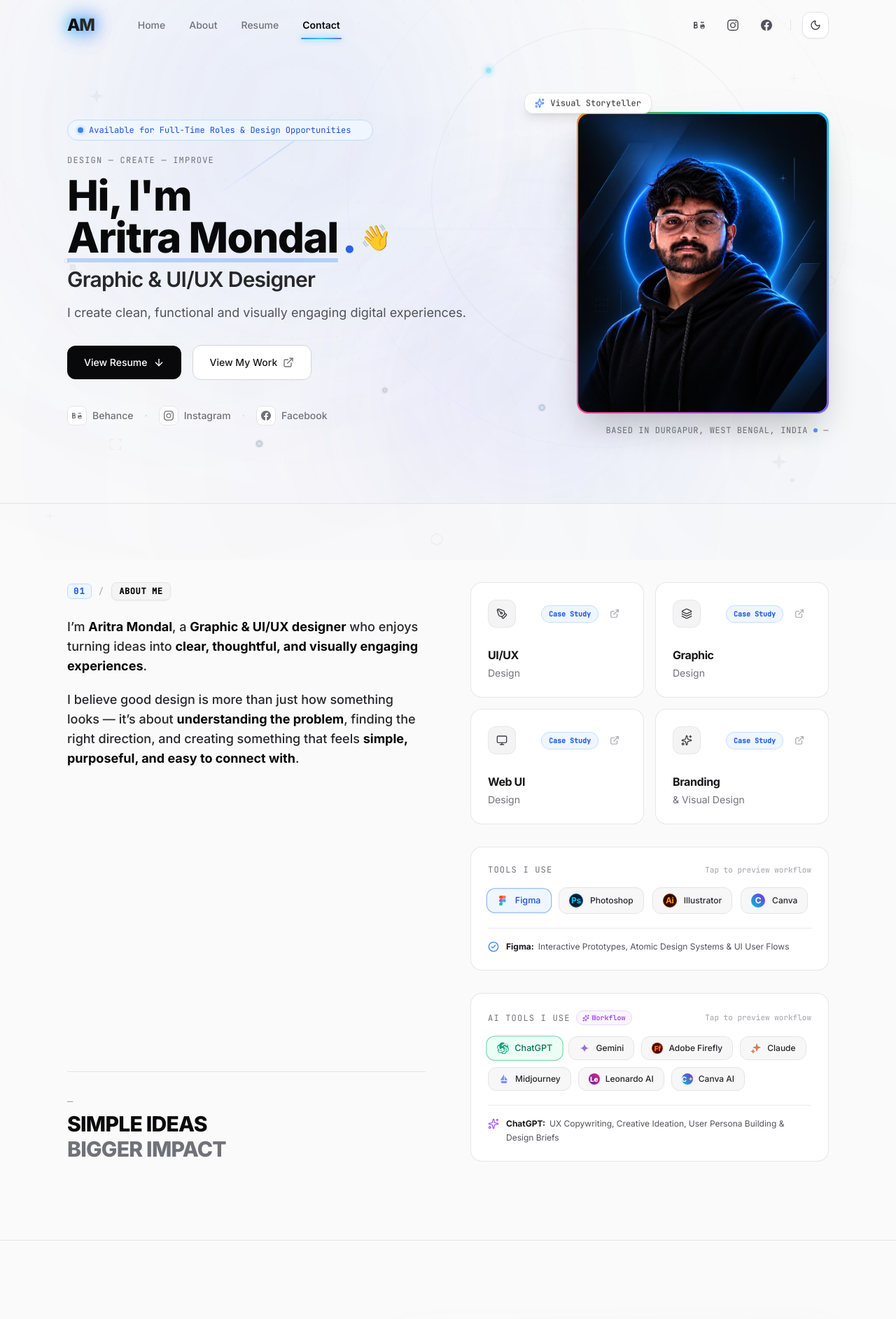
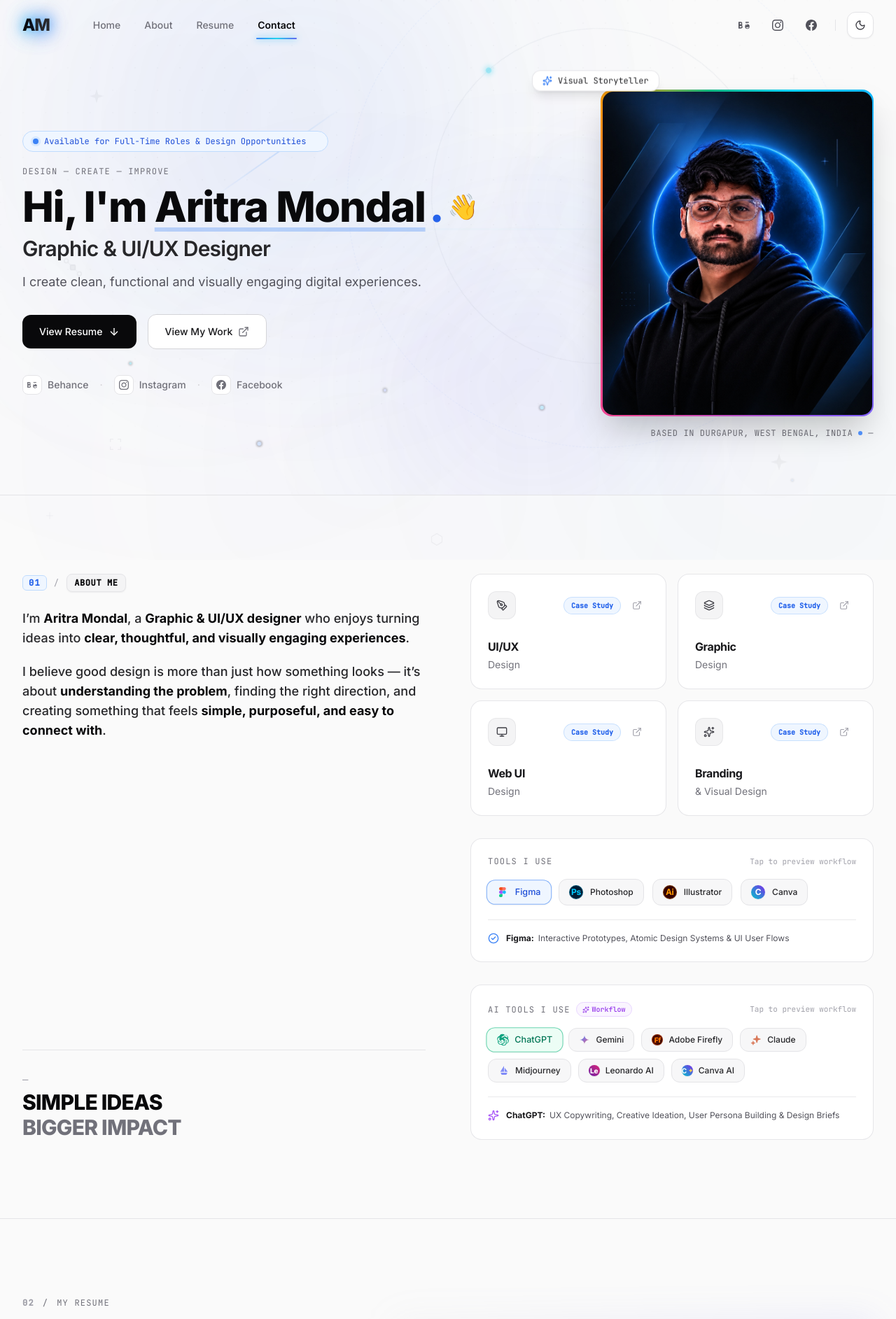
Before and after one commit to Dexp2k3/Portfolio-website-aritra, a React (Vite) app: page / in a window 1280 px wide. Shown: the top 1885 px of the page at 70% size. Built offline with nearby package versions, Linux system fonts and the light colour scheme.

Commit message:
fix(layout): expand container to xl:max-w-7xl, optimize hero vertical spacing, and elevate portrait sizing for desktop parity

```diff
--- a/src/components/Footer.jsx
+++ b/src/components/Footer.jsx
@@ -10,7 +10,7 @@ export function Footer() {
 
   return (
     <footer className="relative z-10 border-t border-zinc-200 dark:border-zinc-900 bg-zinc-100/70 dark:bg-[#080b11] text-zinc-500 pt-10 pb-[max(2.5rem,env(safe-area-inset-bottom))] transition-colors duration-300">
-      <div className="max-w-6xl mx-auto px-4 sm:px-6 lg:px-8">
+      <div className="max-w-6xl xl:max-w-7xl mx-auto px-4 sm:px-6 lg:px-8">
         <div className="flex flex-col sm:flex-row items-center justify-between gap-6 text-xs font-mono">
 
           {/* Brand Logo */}
--- a/src/components/Navbar.jsx
+++ b/src/components/Navbar.jsx
@@ -160,7 +160,7 @@ export function Navbar({ toggleTheme, isDark }) {
           : 'bg-transparent border-b border-transparent'
       }`}
     >
-      <div className="max-w-6xl mx-auto px-4 sm:px-6 lg:px-8 h-18 flex items-center justify-between py-4">
+      <div className="max-w-6xl xl:max-w-7xl mx-auto px-4 sm:px-6 lg:px-8 h-18 flex items-center justify-between py-4">
         {/* Left: AM Monogram Logo & Nav links */}
         <div className="flex items-center gap-8 sm:gap-12">
           <a
--- a/src/sections/About.jsx
+++ b/src/sections/About.jsx
@@ -157,7 +157,7 @@ export function About({ onShowToast }) {
 
   return (
     <section id="about" className="scroll-mt-20 py-20 md:py-28 border-t border-zinc-200 dark:border-zinc-900 relative transition-colors duration-300">
-      <div className="max-w-6xl mx-auto px-4 sm:px-6 lg:px-8">
+      <div className="max-w-6xl xl:max-w-7xl mx-auto px-4 sm:px-6 lg:px-8">
 
         <div className="grid grid-cols-1 lg:grid-cols-12 gap-12 lg:gap-16 items-start">
 
--- a/src/sections/Connect.jsx
+++ b/src/sections/Connect.jsx
@@ -19,7 +19,7 @@ const badgeMap = {
 export function Connect() {
   return (
     <section id="connect" className="scroll-mt-20 py-20 md:py-28 border-t border-zinc-200 dark:border-zinc-900 relative transition-colors duration-300">
-      <div className="max-w-6xl mx-auto px-4 sm:px-6 lg:px-8">
+      <div className="max-w-6xl xl:max-w-7xl mx-auto px-4 sm:px-6 lg:px-8">
 
         <div className="grid grid-cols-1 lg:grid-cols-12 gap-10 lg:gap-16 items-center">
 
--- a/src/sections/Contact.jsx
+++ b/src/sections/Contact.jsx
@@ -31,7 +31,7 @@ export function Contact({ onShowToast }) {
 
   return (
     <section id="contact" className="scroll-mt-20 py-20 md:py-28 border-t border-zinc-200 dark:border-zinc-900 relative overflow-hidden transition-colors duration-300">
-      <div className="max-w-6xl mx-auto px-4 sm:px-6 lg:px-8">
+      <div className="max-w-6xl xl:max-w-7xl mx-auto px-4 sm:px-6 lg:px-8">
 
         <div className="grid grid-cols-1 lg:grid-cols-12 gap-12 lg:gap-16 items-start">
 
--- a/src/sections/Hero.jsx
+++ b/src/sections/Hero.jsx
@@ -31,12 +31,12 @@ export function Hero({ onShowToast }) {
   };
 
   return (
-    <section id="home" className="relative pt-32 pb-16 md:pt-40 md:pb-24 overflow-hidden transition-colors duration-300">
+    <section id="home" className="relative pt-28 pb-14 sm:pt-32 sm:pb-16 md:pt-36 md:pb-20 lg:pt-32 lg:pb-20 overflow-hidden transition-colors duration-300">
       {/* Background ambient lighting */}
       <div className="absolute top-1/4 left-1/3 -translate-x-1/2 -translate-y-1/2 w-[500px] h-[500px] bg-blue-500/10 dark:bg-blue-600/15 blur-[150px] rounded-full pointer-events-none" />
       <div className="absolute top-1/2 right-1/4 w-[400px] h-[400px] bg-indigo-500/10 dark:bg-blue-500/10 blur-[130px] rounded-full pointer-events-none" />
 
-      <div className="max-w-6xl mx-auto px-4 sm:px-6 lg:px-8 relative">
+      <div className="max-w-6xl xl:max-w-7xl mx-auto px-4 sm:px-6 lg:px-8 relative">
         <div className="grid grid-cols-1 lg:grid-cols-12 gap-12 lg:gap-8 items-center">
 
           {/* LEFT COLUMN — INTRODUCTION */}
@@ -169,7 +169,7 @@ export function Hero({ onShowToast }) {
             </div>
 
             {/* Portrait Frame with glowing RGB flowing stroke */}
-            <div className="relative group max-w-[310px] sm:max-w-[360px] w-full">
+            <div className="relative group max-w-[310px] sm:max-w-[360px] lg:max-w-[370px] xl:max-w-[390px] w-full">
               {/* Outer Glowing RGB Border Shell (2.5px stroke width) */}
               <div className="relative p-[2.5px] rounded-2xl overflow-hidden shadow-2xl transition-transform duration-500 group-hover:scale-[1.015]">
                 {/* Smooth Continuous Flowing RGB Conic Gradient */}
--- a/src/sections/Resume.jsx
+++ b/src/sections/Resume.jsx
@@ -68,7 +68,7 @@ export function Resume({ onShowToast }) {
 
   return (
     <section id="resume" className="scroll-mt-20 py-20 md:py-28 border-t border-zinc-200 dark:border-zinc-900 relative transition-colors duration-300">
-      <div className="max-w-6xl mx-auto px-4 sm:px-6 lg:px-8">
+      <div className="max-w-6xl xl:max-w-7xl mx-auto px-4 sm:px-6 lg:px-8">
 
         {/* TOP SECTION HEADER */}
         <div className="flex items-center gap-3 text-xs font-mono tracking-widest text-zinc-500 dark:text-zinc-400 uppercase mb-4 select-none">
```
